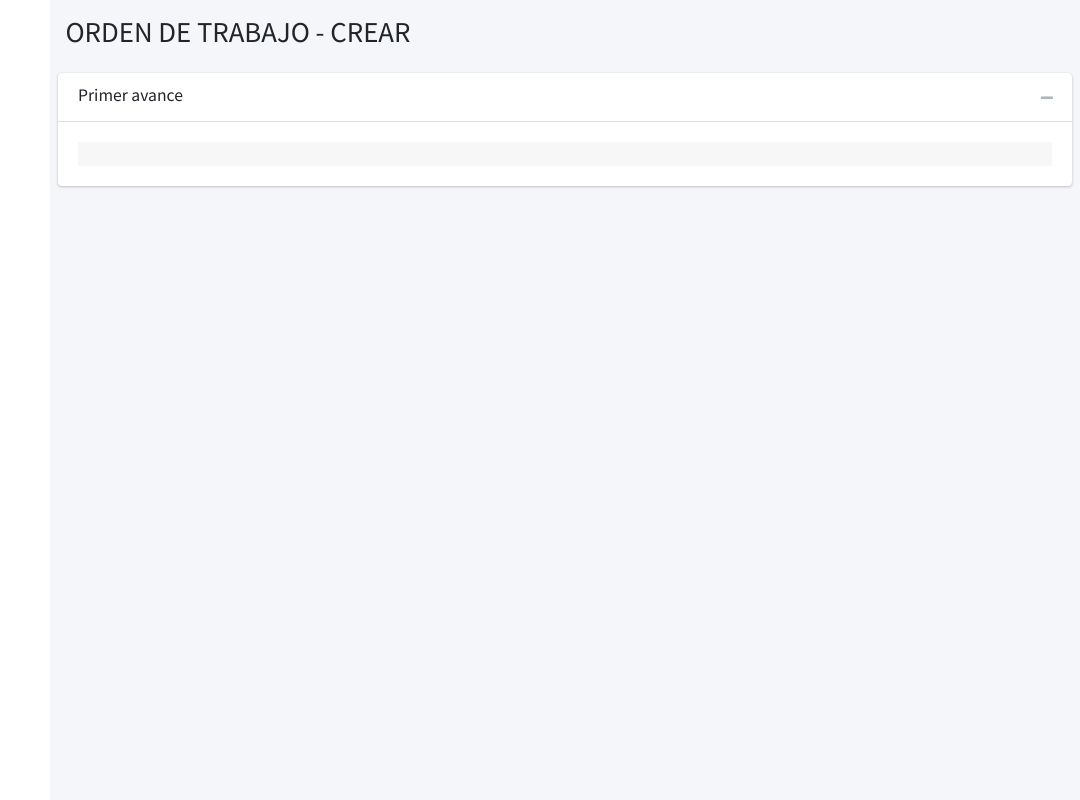
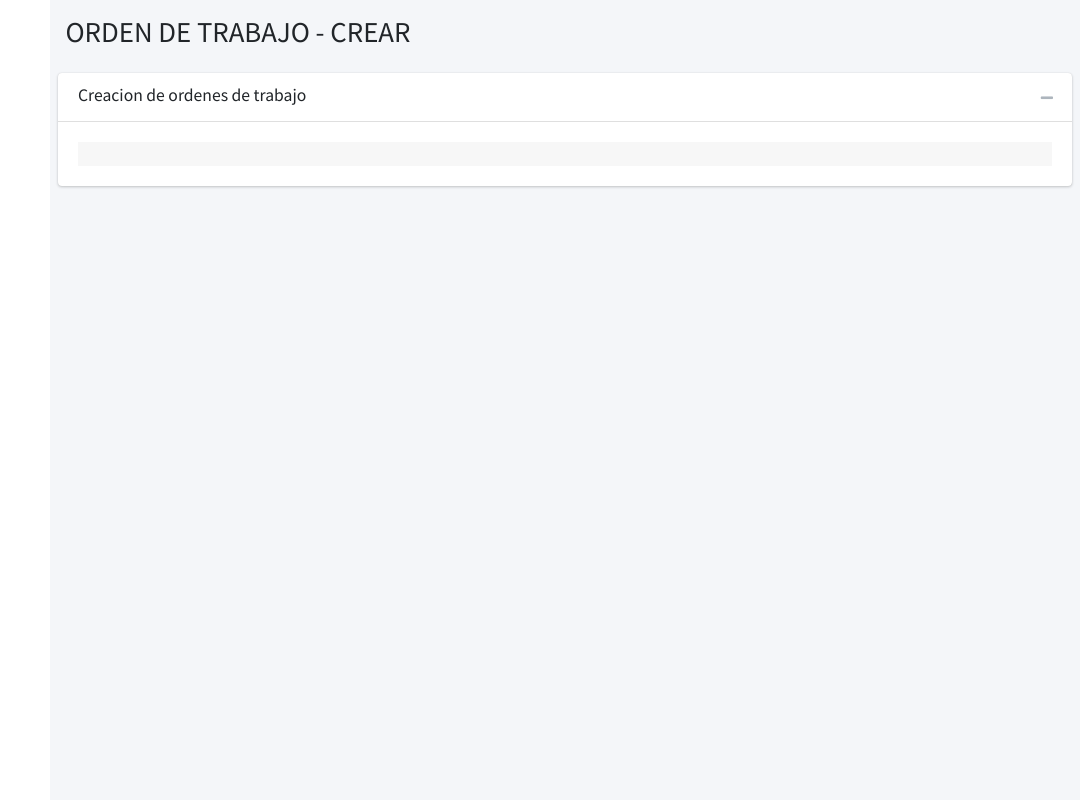
Before and after one commit to nicfer21/mantenimientoActualizado2022, a PHP site: template view/crearOrden.php in a window 1280 px wide. Shown: the whole page, without its empty margins (200-1280 px from the left). Run offline with PHP 8.4, Linux system fonts and the light colour scheme; the template is opened without the code that fills it, so the values that code supplies are empty; some libraries are stand-ins or nearby versions.

Commit message:
proyecto

```diff
--- a/view/crearOrden.php
+++ b/view/crearOrden.php
@@ -16,7 +16,7 @@
           <!-- Default box -->
           <div class="card">
               <div class="card-header">
-                  <h3 class="card-title">Primer avance</h3>
+                  <h3 class="card-title">Creacion de ordenes de trabajo</h3>
 
                   <div class="card-tools">
                       <button type="button" class="btn btn-tool" data-card-widget="collapse" title="Collapse">
@@ -27,17 +27,8 @@
               </div>
               <div class="card-body">
                   <div class="row">
-                      <div class="col-lg-6 col-sm-12">
-                          <!-- Main content
-              <h5>Excel de diagnostico inicial</h5>
-              <div id="myExcelDiv1" style="width: 500px; height: 300px"></div>
-              <script type="text/javascript" src="https://onedrive.live.com/embed?resid=2EDA39EC46A50B0F%211769&authkey=%21ALPK_3hU2BqVR0M&em=3&wdDivId=%22myExcelDiv1%22&wdDownloadButton=1&wdHideGridlines=1&wdHideHeaders=1&wdAllowInteractivity=0"></script>
-            </div>
-            <div class="col-lg-6 col-sm-12">
-              <h5>Informe del diagnostico inicial</h5>
-              <iframe src="https://onedrive.live.com/embed?cid=2EDA39EC46A50B0F&amp;resid=2EDA39EC46A50B0F%211770&amp;authkey=ACPIut3u1MxbFwY&amp;em=2" width="500px" height="300px" frameborder="0">Esto es un documento de <a target="_blank" href="https://office.com">Microsoft Office</a> incrustado con tecnología de <a target="_blank" href="https://office.com/webapps">Office</a>.</iframe>
-            </div>
-            -->
+                      <div class="col-lg-12 col-sm-12">
+
                       </div>
                   </div>
                   <!-- /.card-body -->
@@ -52,3 +43,5 @@
       <!-- /.content -->
   </div>
   <!-- /.content-wrapper -->
+
+  <script src="dist/js/crearOrden.js"></script>
```
Also changed, not shown: dist/js/crearOrden.js (added).
